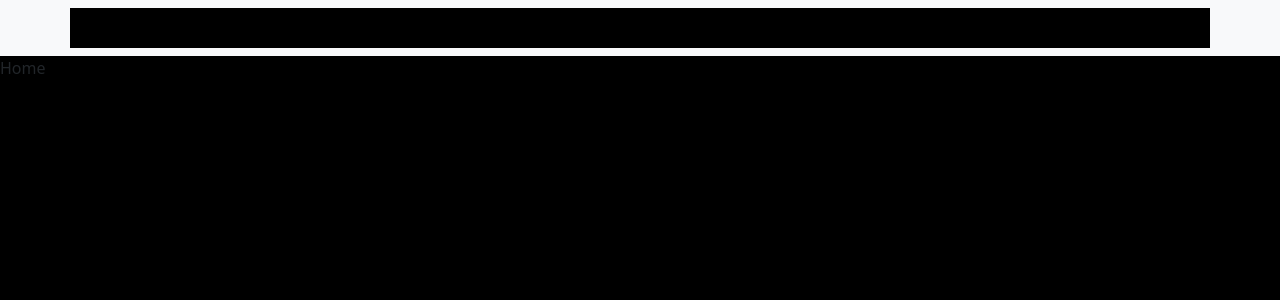
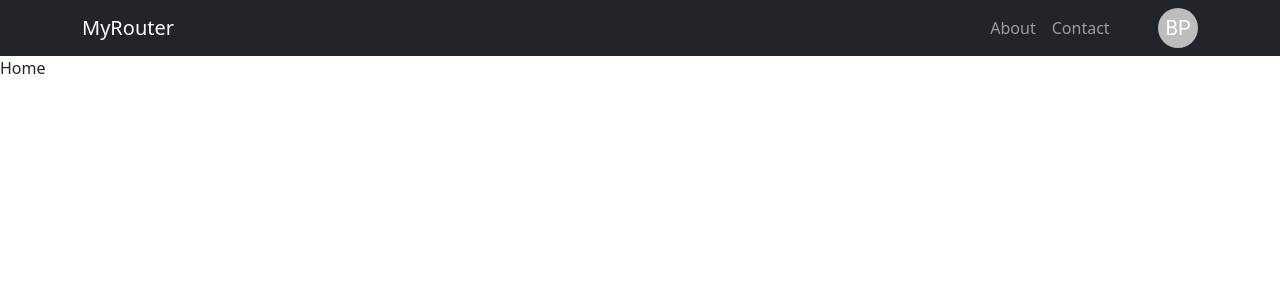
Before and after one commit to balagowda/Route-App, a React (Create React App) app in the folder client/: page / in a window 1280 px wide. Shown: the top 300 px of the page. Built offline with nearby package versions, Linux system fonts and the light colour scheme.

Commit message:
navbar design and homepage decoration

```diff
--- a/client/package.json
+++ b/client/package.json
@@ -3,6 +3,8 @@
   "version": "0.1.0",
   "private": true,
   "dependencies": {
+    "@emotion/react": "^11.11.1",
+    "@emotion/styled": "^11.11.0",
     "@mui/icons-material": "^5.14.3",
     "@mui/material": "^5.14.5",
     "@mui/styled-engine-sc": "^5.12.0",
@@ -15,6 +17,7 @@
     "react-dom": "^18.2.0",
     "react-router-dom": "^6.15.0",
     "react-scripts": "5.0.1",
+    "react-spring": "^9.7.2",
     "styled-components": "^5.3.11",
     "web-vitals": "^2.1.4"
   },
--- a/client/src/App.css
+++ b/client/src/App.css
@@ -1,3 +1,3 @@
 *{
-    background-color: black;
+    /* background-color: black; */
 }
--- a/client/src/components/NavBar/NavBar.jsx
+++ b/client/src/components/NavBar/NavBar.jsx
@@ -1,12 +1,20 @@
 import React from "react";
 import Container from "react-bootstrap/Container";
 import Navbar from "react-bootstrap/Navbar";
+import Nav from "react-bootstrap/Nav";
+import Avatar from '@mui/material/Avatar';
+import { green } from "@mui/material/colors";
 
 const NavBar = () => {
   return (
-    <Navbar className="bg-body-tertiary">
+    <Navbar bg="dark" data-bs-theme="dark">
       <Container>
-        <Navbar.Brand href="#home">Brand link</Navbar.Brand>
+        <Navbar.Brand href="/">MyRouter</Navbar.Brand>
+        <Nav className="ms-auto">
+          <Nav.Link href="/about">About</Nav.Link>
+          <Nav.Link href="/contact">Contact</Nav.Link>&nbsp;hadz
+          <Avatar sx={{ bgcolor: green }}>BP</Avatar>
+        </Nav>
       </Container>
     </Navbar>
   );
```
Also changed, not shown: 1 other file (tests, documents, lock files or other folders).
